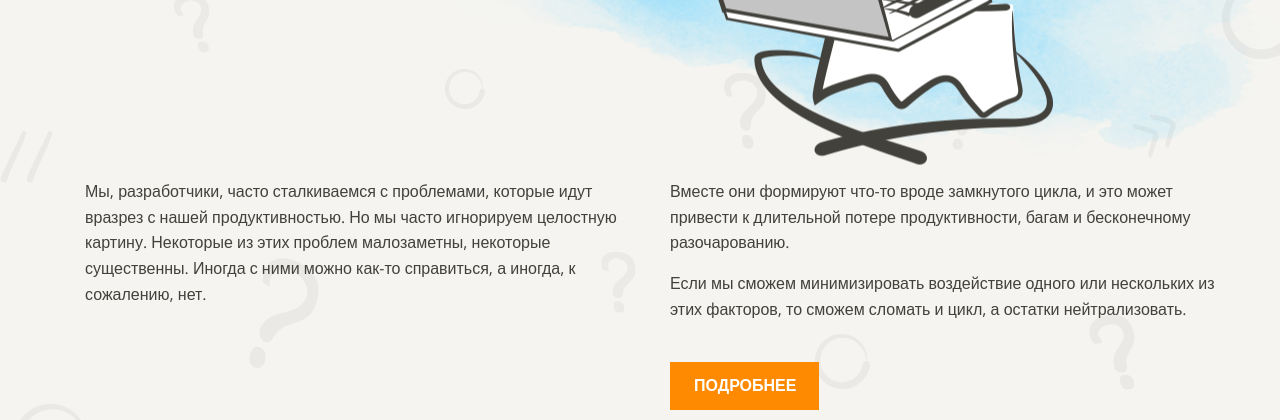
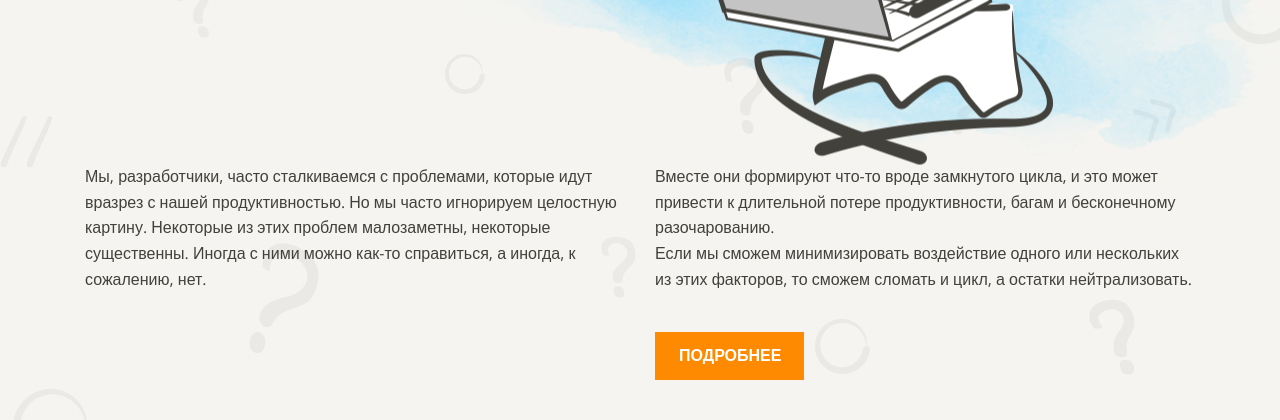
Before and after one commit to richpeach-bot/layout-designer-project-58, a website: page src/index.html in a window 1280 px wide. Shown: the part 380-800 px from the top of the page. Drawn offline with nearby package versions, Linux system fonts and the light colour scheme; a web font is replaced by a local one.

```diff
--- a/src/index.html
+++ b/src/index.html
@@ -23,17 +23,13 @@
           </h1>
           <div class="hero-img"></div>
         </div>
-        <div class="hero-text-wrapper">
-          <div class="hero-text">
+        <div class="article">
           <p>
             Мы, разработчики, часто сталкиваемся с проблемами, которые идут вразрез с нашей продуктивностью. Но мы часто игнорируем целостную картину. Некоторые из этих проблем малозаметны, некоторые существенны. Иногда с ними можно как-то справиться, а иногда, к сожалению, нет.
           </p>
-          </div>
-          <div class="hero-text">
           <p>
             Вместе они формируют что-то вроде замкнутого цикла, и это может привести к длительной потере продуктивности, багам и бесконечному разочарованию.
-            </p>
-            <p>
+            <br>
             Если мы сможем минимизировать воздействие одного или нескольких из этих факторов, то сможем сломать и цикл, а остатки нейтрализовать.
           </p>
           <a class="hero-btn" href="#navigation">Подробнее</a>
```
Lines whose indentation alone changed are shown as unchanged.
